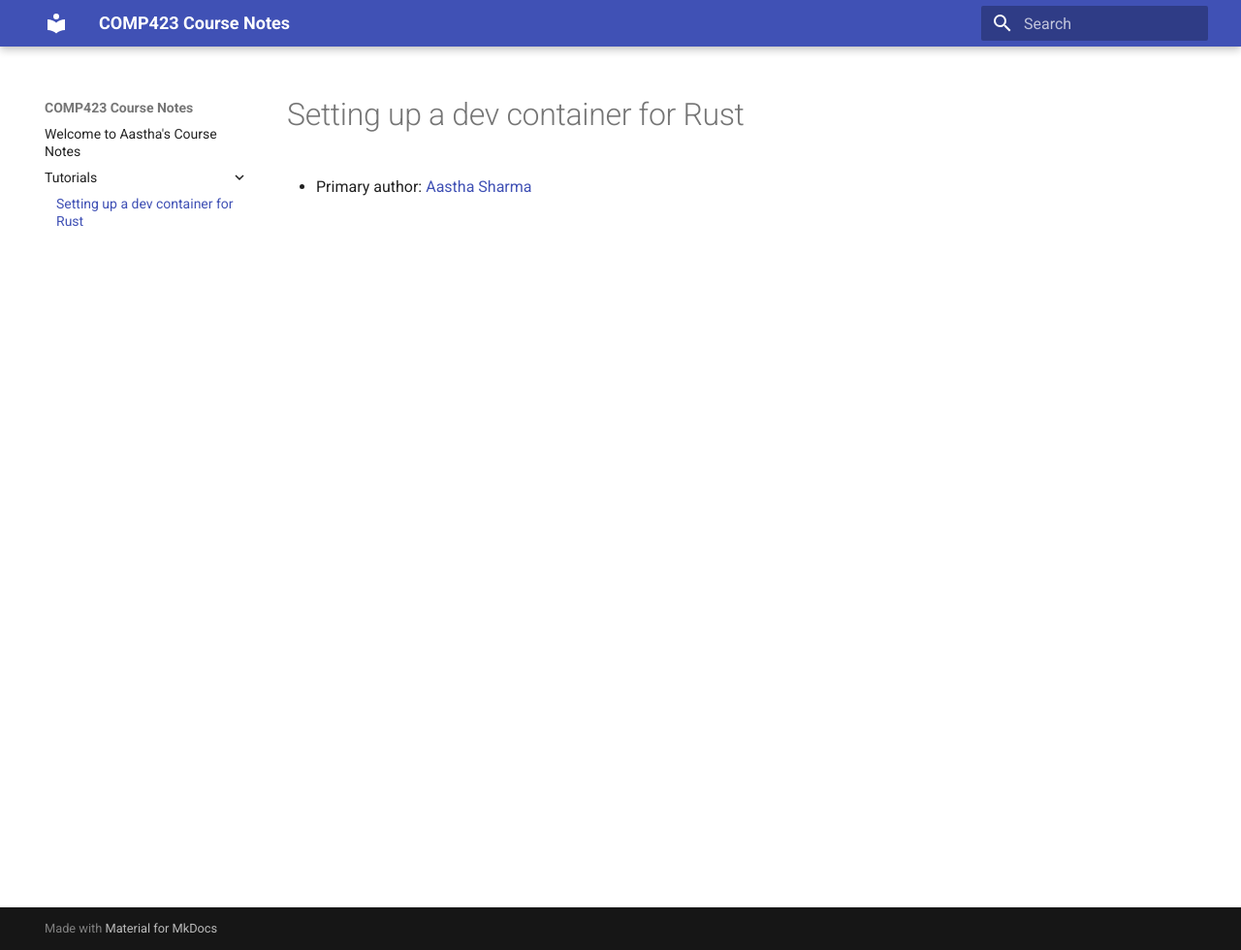
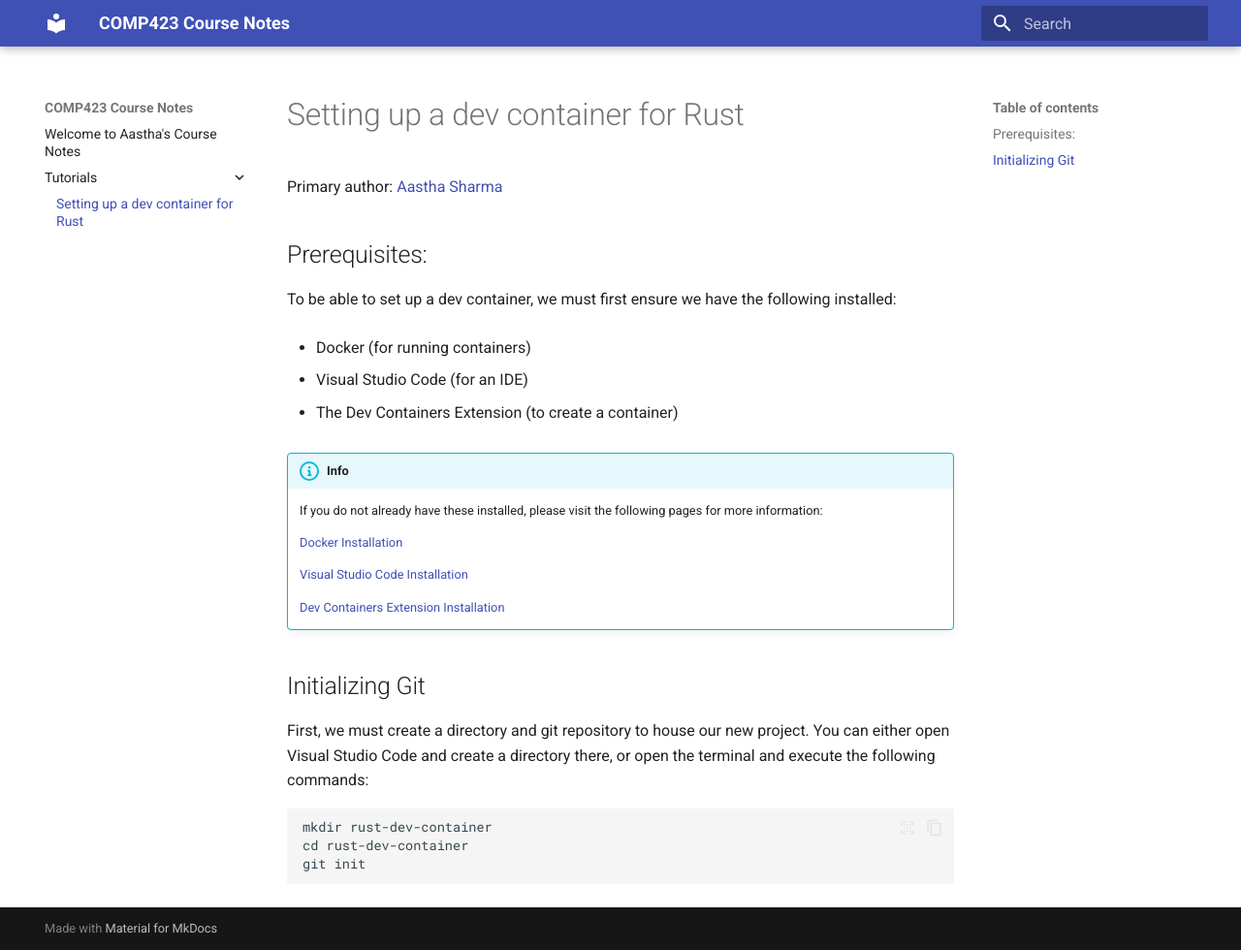
Before and after one commit to aasthasharm/comp423-course-notes, an MkDocs documentation site: the page built from docs/tutorials/rust-setup.md, in a window 1280 px wide and 980 px high. Shown: the whole window at 97% size. Built offline with MkDocs 1.6.1 and Material for MkDocs 9.7.7, drawn with Linux system fonts in a browser that asks for light colours.

Commit message:
Added Git Repo Initialization Section.

````diff
--- a/docs/tutorials/rust-setup.md
+++ b/docs/tutorials/rust-setup.md
@@ -1,3 +1,30 @@
 # Setting up a dev container for Rust
 
-* Primary author: [Aastha Sharma](https://github.com/aasthasharm)
+Primary author: [Aastha Sharma](https://github.com/aasthasharm)
+## Prerequisites:
+To be able to set up a dev container, we must first ensure we have the following installed:
+
+* Docker (for running containers)
+
+* Visual Studio Code (for an IDE)
+
+* The Dev Containers Extension (to create a container)
+
+!!! info
+
+    If you do not already have these installed, please visit the following pages for more information:
+
+    [Docker Installation](https://docs.docker.com/engine/install/)
+
+    [Visual Studio Code Installation](https://code.visualstudio.com/download)
+
+    [Dev Containers Extension Installation](https://marketplace.visualstudio.com/items?itemName=ms-vscode-remote.remote-containers)
+
+## Initializing Git
+First, we must create a directory and git repository to house our new project. You can either open Visual Studio Code and create a directory there, or open the terminal and execute the following commands:
+
+```
+mkdir rust-dev-container
+cd rust-dev-container
+git init
+```
````
Also changed, not shown: docs/index.md (+5 -0 lines).
